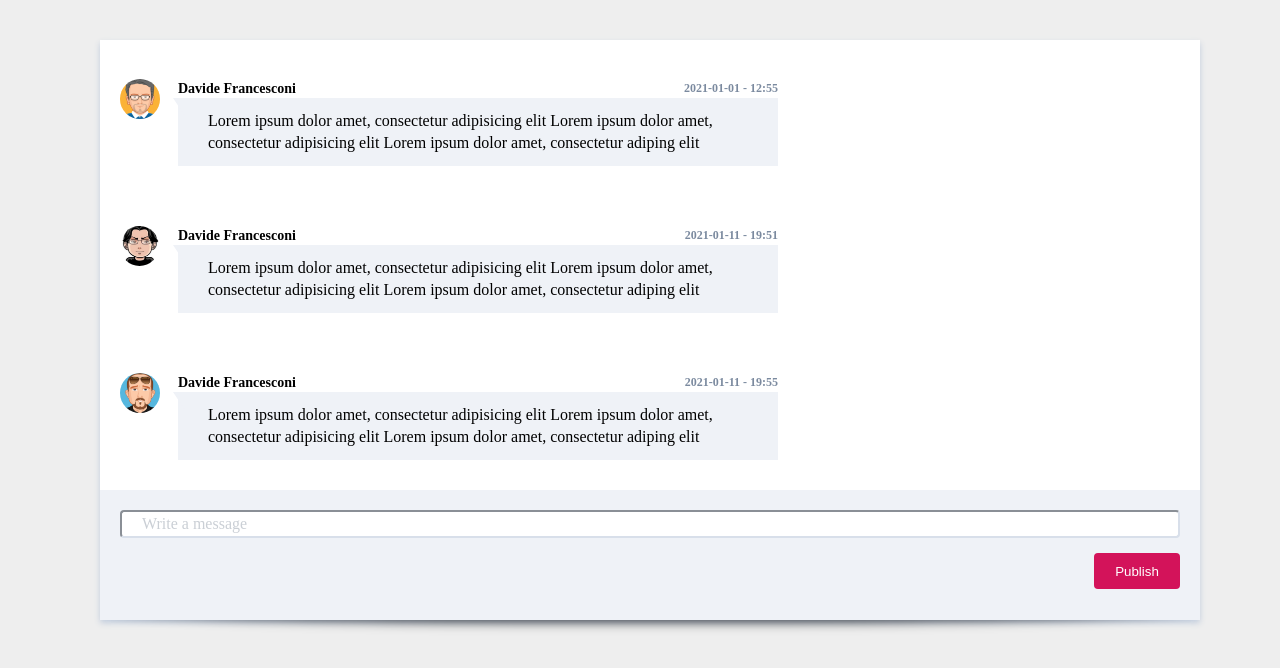
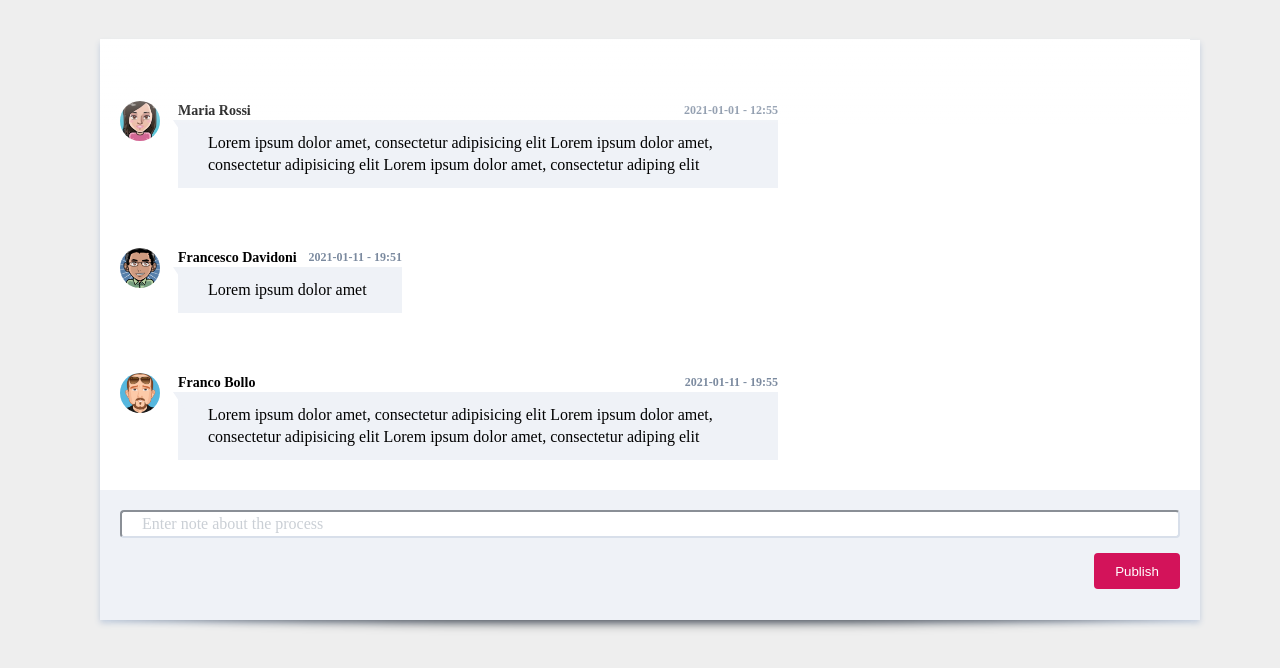
Before and after one commit to franke92/otherpeoplesnotes, an Angular app: page / in a window 1280 px wide. Shown: the top 668 px of the page. Built offline with nearby package versions, Linux system fonts and the light colour scheme.

Commit message:
FIX: dynamically manage width of opaque div + updates notes static json

```diff
--- a/src/app/app.component.css
+++ b/src/app/app.component.css
@@ -1,4 +1,9 @@
 /** custom scroll bar **/
+/* Works on Firefox */
+* {
+    scrollbar-width: thin;
+    scrollbar-color: #667790;
+  }
 
 /* width */
 ::-webkit-scrollbar {
--- a/src/app/components/inputbox/inputbox.component.html
+++ b/src/app/components/inputbox/inputbox.component.html
@@ -1,4 +1,5 @@
+
 <div class="answer-add">
-    <input type="text" placeholder="Write a message" [(ngModel)]="inputText">
-    <button class="answer-btn answer-btn-1" (click)="onPublish()">Publish</button>
+    <input type="text" placeholder="Enter note about the process" [(ngModel)]="inputText" (keydown.enter)="onPublish()">
+    <button class="answer-btn answer-btn-1"  (click)="onPublish()">Publish</button>
 </div>
--- a/src/app/components/notes-container/notes-container.component.css
+++ b/src/app/components/notes-container/notes-container.component.css
@@ -1,39 +1,14 @@
 .opaque{
-    width: 87%;
+    width: 100%;
     position: fixed;
     height: 90px;
-    margin-top: -20px;
     background: transparent linear-gradient(0deg, #FFFFFF00 0%, #FFFFFF 100%) 0% 0% no-repeat padding-box;
+    z-index:1;
+    margin-top: -1px;
+
 }
 
-@media only screen and (max-width: 600px) {
-    .opaque{
-        width: 73%;
-        position: fixed;
-        height: 90px;
-        margin-top: -20px;
-        background: transparent linear-gradient(0deg, #FFFFFF00 0%, #FFFFFF 100%) 0% 0% no-repeat padding-box;
-    }
-  }
 
-  @media only screen and (min-width: 601px) and (max-width: 768px) {
-    .opaque{
-        width: 86%;
-        position: fixed;
-        height: 90px;
-        margin-top: -20px;
-        background: transparent linear-gradient(0deg, #FFFFFF00 0%, #FFFFFF 100%) 0% 0% no-repeat padding-box;
-    }
-  }
-  @media only screen and (min-width: 787px) and (max-width: 1050px) {
-    .opaque{
-        width: 84%;
-        position: fixed;
-        height: 90px;
-        margin-top: -20px;
-        background: transparent linear-gradient(0deg, #FFFFFF00 0%, #FFFFFF 100%) 0% 0% no-repeat padding-box;
-    }
-  }
 
   @media only screen and (max-width: 1150px) {
   .box-4 {
@@ -41,5 +16,5 @@
     position: relative;
     width: 80%;
     margin: 20px 0px 0px 40px;
-}
+    }
   }
--- a/src/app/components/notes-container/notes-container.component.html
+++ b/src/app/components/notes-container/notes-container.component.html
@@ -1,16 +1,16 @@
-<div class="box box-4">
+<div class="box box-4" (window:resize)="onResize($event)">
     <div class="box-content">
         <div class="container">
             <div class="content container-fluid bootstrap snippets bootdey">
               <div #scrollDiv class="row row-broken" >
-
+                    <div #opaqueDiv class="opaque">
+                            </div>
                     <div class="col-sm-9 col-xs-12 chat">
                         <div class="col-inside-lg decor-default">
                             <div class="chat-body">
                                   <notebox *ngFor="let item of notes" [data]="item"></notebox>
                             </div>
-                            <!-- <div class="opaque" >
-                            </div> -->
+
                         </div>
                     </div>
                 </div>
--- a/src/app/components/notes-container/notes-container.component.ts
+++ b/src/app/components/notes-container/notes-container.component.ts
@@ -1,4 +1,4 @@
-import { Component, ElementRef, OnInit, ViewChild } from '@angular/core';
+import { Component, ElementRef, OnInit, Renderer2, ViewChild } from '@angular/core';
 import { ResourceService } from 'src/app/services/resource.service';
 
 @Component({
@@ -9,9 +9,11 @@ import { ResourceService } from 'src/app/services/resource.service';
 export class NotesContainerComponent implements OnInit {
   /**@internal */
   notes: any = [];
+
   @ViewChild('scrollDiv', { static: false }) scrollingDiv: ElementRef;
+  @ViewChild('opaqueDiv', { static: false }) opaqueDiv: ElementRef;
 
-  constructor(private resource: ResourceService) { }
+  constructor(private resource: ResourceService, private renderer : Renderer2) { }
 
 
   ngOnInit() {
@@ -32,6 +34,28 @@ export class NotesContainerComponent implements OnInit {
 
   }
 
+  /** Manage on resize device event and adapt the dynamics opaque div */
+  onResize() {
+    this.renderer.setStyle(
+      this.opaqueDiv.nativeElement,
+      'width',
+      this.scrollingDiv.nativeElement.offsetWidth-10+`px` //-10px as scrollingbar size
+    );
+  }
+
+
+  ngAfterViewChecked(){
+      /** dynamically adapting the width of the opaque div with the dimension of box */
+    this.renderer.setStyle(
+      this.opaqueDiv.nativeElement,
+      'width',
+      this.scrollingDiv.nativeElement.offsetWidth-10+`px` //-10px as scrollingbar size
+    );
+
+
+
+  }
+
   onWriteNotes(e: any): void {
     console.log("EVENT", e),
       this.notes.push(e);
--- a/src/assets/json/notes.json
+++ b/src/assets/json/notes.json
@@ -1,50 +1,58 @@
 {
     "notes": [
         {
-            "name": "Davide",
-            "surname": "Francesconi",
+            "name": "Maria",
+            "surname": "Rossi",
             "publishingDate": "2021-01-01",
             "text":"Lorem ipsum dolor amet, consectetur adipisicing elit Lorem ipsum dolor amet, consectetur adipisicing elit Lorem ipsum dolor amet, consectetur adiping elit",
-            "photo": "assets/img/avatar1.png",
+            "photo": "assets/img/avatar8.png",
             "publishingTime": "12:55"
         },
         {
-            "name": "Davide",
-            "surname": "Francesconi",
+            "name": "Maria",
+            "surname": "Rossi",
             "publishingDate": "2020-11-21",
             "text":"Lorem ipsum dolor amet, consectetur adipisicing elit Lorem ipsum dolor amet, consectetur adipisicing elit Lorem ipsum dolor amet, consectetur adiping elit",
-            "photo": "assets/img/avatar2.png",
+            "photo": "assets/img/avatar8.png",
             "publishingTime": "19:55"
         },
         {
-            "name": "Davide",
-            "surname": "Francesconi",
+            "name": "Susanna",
+            "surname": "De Prosperi",
             "publishingDate": "2012-02-11",
             "text":"Lorem ipsum dolor amet, consectetur adipisicing elit Lorem ipsum dolor amet, consectetur adipisicing elit Lorem ipsum dolor amet, consectetur adiping elit",
             "photo": "assets/img/avatar3.png",
             "publishingTime": "19:55"
         },
         {
-            "name": "Davide",
-            "surname": "Francesconi",
+            "name": "Franco",
+            "surname": "Bollo",
             "publishingDate": "2021-01-11",
             "text":"Lorem ipsum dolor amet, consectetur adipisicing elit Lorem ipsum dolor amet, consectetur adipisicing elit Lorem ipsum dolor amet, consectetur adiping elit",
             "photo": "assets/img/avatar4.png",
             "publishingTime": "19:55"
         },
         {
-            "name": "Davide",
-            "surname": "Francesconi",
+            "name": "Paola",
+            "surname": "Rossi",
             "publishingDate": "2020-02-17",
             "text":"Lorem ipsum dolor amet, consectetureeee adipisicing elit Lorem ipsum dolor Lorem ipsum dolor amet, consectetur adipisicing elit Lorem irrrrrpsum dolor Lorem ipsum dolor amet, consectetur adipisicing elit Lorem ipsum dolor fffd consectetureeee adipisicing elit Lorem ipsum dolor Lorem ipsum dolor amet, consectetur adipisicing elit Lorem irrrrrpsum dolor Lorem ipsum dolor amet, consectetur adipisicing elit Lorem ipsum dolor",
             "photo": "assets/img/avatar3.png",
             "publishingTime": "18:07"
         },
         {
-            "name": "Davide",
-            "surname": "Francesconi",
+            "name": "Francesco",
+            "surname": "Davidoni",
             "publishingDate": "2021-01-11",
-            "text":"Lorem ipsum dolor amet, consectetur adipisicing elit Lorem ipsum dolor amet, consectetur adipisicing elit Lorem ipsum dolor amet, consectetur adiping elit",
+            "text":"Lorem ipsum dolor amet",
+            "photo": "assets/img/avatar2.png",
+            "publishingTime": "19:51"
+        },
+        {
+            "name": "Guido",
+            "surname": "Lavespa",
+            "publishingDate": "2019-01-01",
+            "text":"Chi di spada ferisce, di spada perisce",
             "photo": "assets/img/avatar5.png",
             "publishingTime": "19:51"
         }
```
